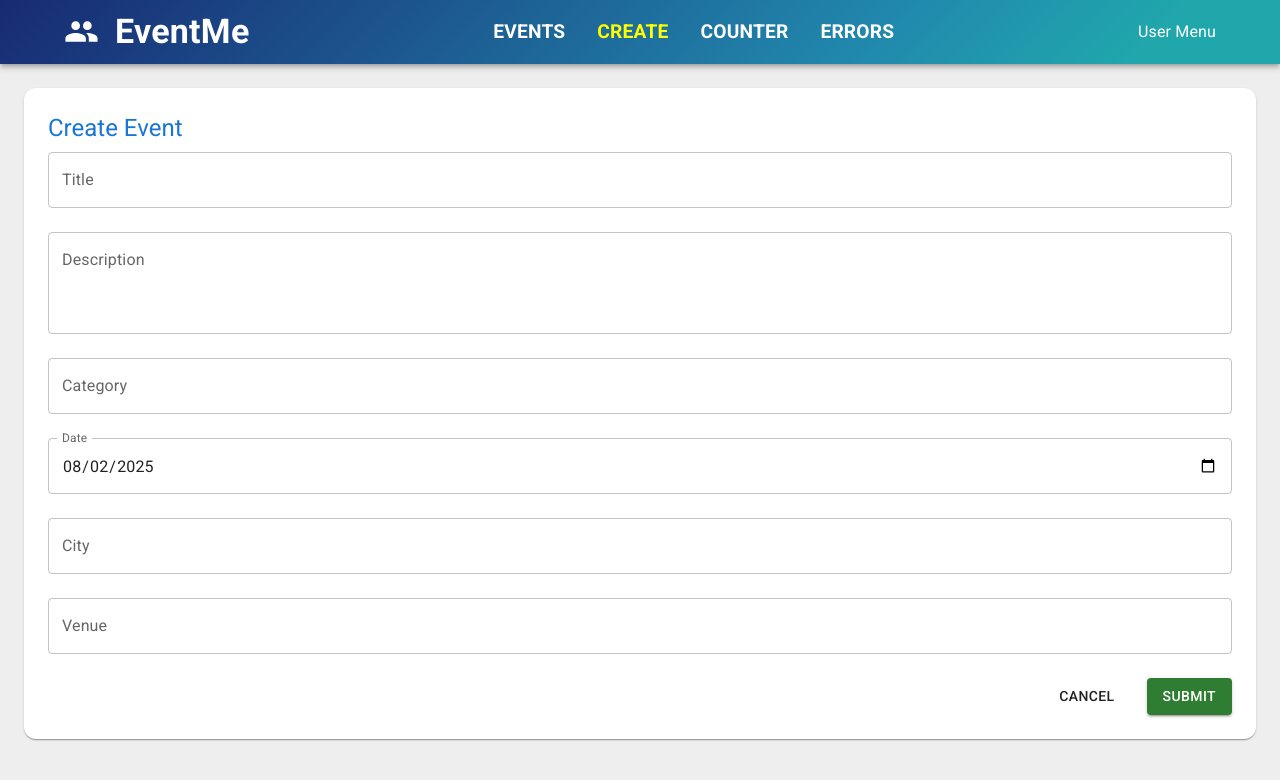
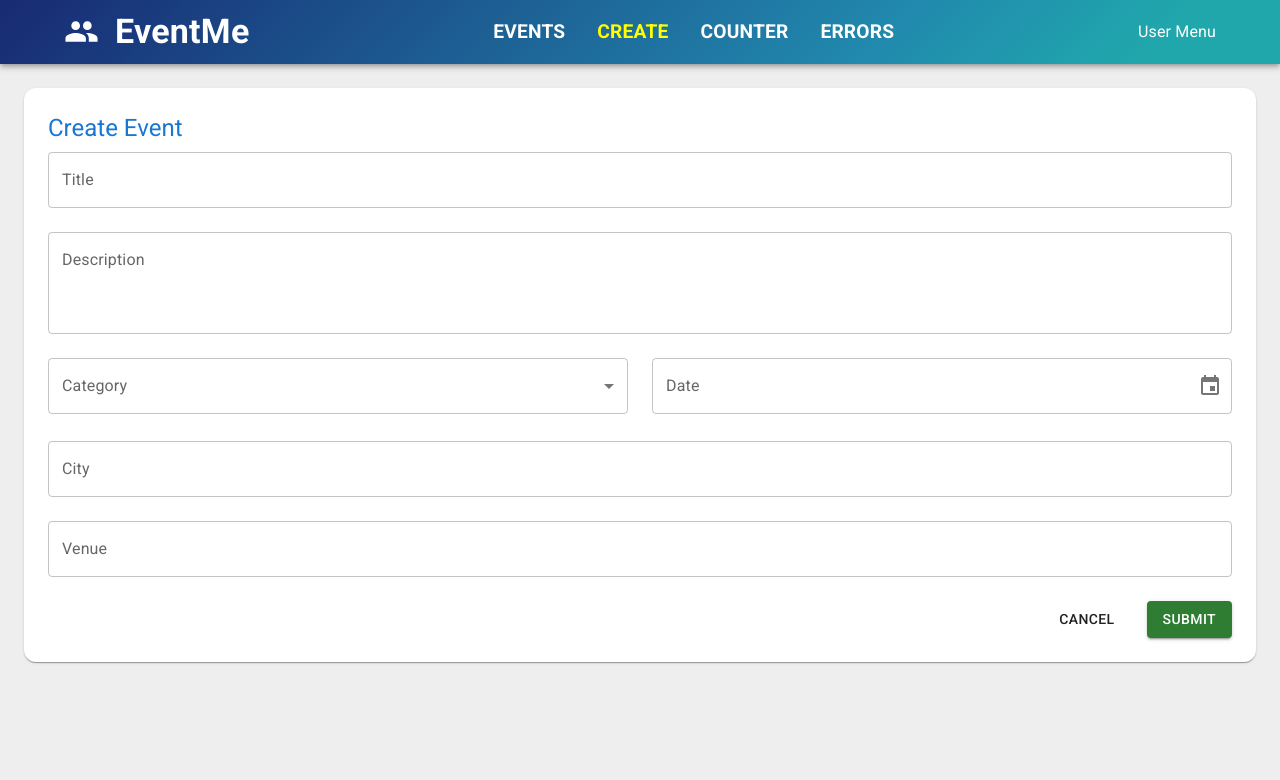
Before and after one commit to bendickman/event-me, a React (Vite) app in the folder Source/event-me-client-app/: page /create-event in a window 1280 px wide. Shown: the top 780 px of the page. Built offline with nearby package versions, Linux system fonts and the light colour scheme.

Commit message:
form components and validation

```diff
--- a/Source/event-me-client-app/package.json
+++ b/Source/event-me-client-app/package.json
@@ -13,8 +13,10 @@
     "@emotion/react": "^11.14.0",
     "@emotion/styled": "^11.14.1",
     "@fontsource/roboto": "^5.2.6",
+    "@hookform/resolvers": "^5.2.1",
     "@mui/icons-material": "^6.5.0",
     "@mui/material": "^6.5.0",
+    "@mui/x-date-pickers": "^8.10.0",
     "@tanstack/react-query": "^5.84.1",
     "@tanstack/react-query-devtools": "^5.84.1",
     "axios": "^1.11.0",
@@ -24,8 +26,10 @@
     "react": "^19.1.0",
     "react-calendar": "^6.0.0",
     "react-dom": "^19.1.0",
+    "react-hook-form": "^7.62.0",
     "react-router": "^7.7.1",
-    "react-toastify": "^11.0.5"
+    "react-toastify": "^11.0.5",
+    "zod": "^4.0.17"
   },
   "devDependencies": {
     "@eslint/js": "^9.30.1",
--- /dev/null
+++ b/Source/event-me-client-app/src/app/shared/components/DateTimeInput.tsx
@@ -0,0 +1,26 @@
+import { type FieldValues, useController, type UseControllerProps } from "react-hook-form"
+import {DateTimePicker, type DateTimePickerProps} from '@mui/x-date-pickers';
+
+type Props<T extends FieldValues> = {} & UseControllerProps<T> & DateTimePickerProps<boolean>
+
+export default function DateTimeInput<T extends FieldValues>(props: Props<T>) {
+    const { field, fieldState } = useController({ ...props });
+
+    return (
+        <DateTimePicker
+            {...props}
+            value={field.value ? new Date(field.value) : null}
+            onChange={value => {
+                field.onChange(new Date(value!))
+            }}
+            sx={{width: '100%'}}
+            slotProps={{
+                textField: {
+                    onBlur: field.onBlur,
+                    error: !!fieldState.error,
+                    helperText: fieldState.error?.message
+                }
+            }}
+        />
+    )
+}
--- /dev/null
+++ b/Source/event-me-client-app/src/app/shared/components/SelectInput.tsx
@@ -0,0 +1,30 @@
+import { FormControl, FormHelperText, InputLabel, MenuItem, Select } from "@mui/material";
+import type { SelectInputProps } from "@mui/material/Select/SelectInput";
+import { type FieldValues, useController, type UseControllerProps } from "react-hook-form"
+
+type Props<T extends FieldValues> = {
+    items: {text: string, value: string}[];
+    label: string;
+} & UseControllerProps<T> & Partial<SelectInputProps>
+
+export default function SelectInput<T extends FieldValues>(props: Props<T>) {
+    const {field, fieldState} = useController({...props});
+
+    return (
+        <FormControl fullWidth error={!!fieldState.error}>
+            <InputLabel>{props.label}</InputLabel>
+            <Select
+                value={field.value || ''}
+                label={props.label}
+                onChange={field.onChange}
+            >
+                {props.items.map(item => (
+                    <MenuItem key={item.value} value={item.value}>
+                        {item.text}
+                    </MenuItem>
+                ))}
+            </Select>
+            <FormHelperText>{fieldState.error?.message}</FormHelperText>
+        </FormControl>
+    )
+}
--- /dev/null
+++ b/Source/event-me-client-app/src/app/shared/components/TextInput.tsx
@@ -0,0 +1,20 @@
+import { TextField, type TextFieldProps } from "@mui/material";
+import { type FieldValues, useController, type UseControllerProps } from "react-hook-form"
+
+type Props<T extends FieldValues> = {} & UseControllerProps<T> & TextFieldProps
+
+export default function TextInput<T extends FieldValues>(props: Props<T>) {
+    const {field, fieldState} = useController({...props});
+
+    return (
+        <TextField
+            {...props}
+            {...field}
+            value={field.value || ''}
+            fullWidth
+            variant="outlined"
+            error={!!fieldState.error}
+            helperText={fieldState.error?.message}
+        />
+    )
+}
--- a/Source/event-me-client-app/src/features/events/details/EventDetailsHeader.tsx
+++ b/Source/event-me-client-app/src/features/events/details/EventDetailsHeader.tsx
@@ -64,7 +64,7 @@
                                 variant="contained"
                                 color="primary"
                                 component={Link}
-                                to={`/manage/eventId`}
+                                to={`/edit-event/${appEvent.id}`}
                                 disabled={isCancelled}
                             >
                                 Manage Event
--- a/Source/event-me-client-app/src/features/events/form/EventForm.tsx
+++ b/Source/event-me-client-app/src/features/events/form/EventForm.tsx
@@ -1,34 +1,45 @@
-import { Box, Button, Paper, TextField, Typography } from "@mui/material";
-import type { FormEvent } from "react";
+import { Box, Button, Paper, Typography } from "@mui/material";
 import { useAppEvents } from "../../../lib/hooks/useAppEvents";
 import { useNavigate, useParams } from "react-router";
+import { useForm } from 'react-hook-form'
+import { useEffect } from "react";
+import { eventSchema, type EventSchema } from "../../../lib/schemas/eventSchema";
+import { zodResolver } from '@hookform/resolvers/zod';
+import TextInput from "../../../app/shared/components/TextInput";
+import SelectInput from "../../../app/shared/components/SelectInput";
+import { categoryOptions } from "./categoryOptions";
+import DateTimeInput from "../../../app/shared/components/DateTimeInput";
 
 export default function EventForm() {
+  const { control, register, reset, handleSubmit} = useForm<EventSchema>({
+    mode: 'onTouched',
+    resolver: zodResolver(eventSchema)
+  });
+  const navigate = useNavigate();
   const { id } = useParams();
   const { updateAppEvent, createAppEvent, appEvent, isLoadingAppEvent } = useAppEvents(id);
-  const navigate = useNavigate();
 
-  const handleSubmit = async (event: FormEvent<HTMLFormElement>) => {
-    event.preventDefault();
+  useEffect(() => {
+    if (appEvent) {
+      reset(appEvent);
+    }
 
-    const formData = new FormData(event.currentTarget);
+  }, [appEvent, reset])
 
-    const data: { [key: string]: FormDataEntryValue } = {};
-
-    formData.forEach((value, key) => {
-      data[key] = value;
-    });
-
-    if (appEvent) {
-      data.id = appEvent.id;
-      await updateAppEvent.mutateAsync(data as unknown as AppEvent);
-      navigate(`/events/${appEvent.id}`);
-    } else {
-      createAppEvent.mutate(data as unknown as AppEvent, {
-        onSuccess: (id) => {
-          navigate(`/events/${id}`);
-        }
-      });
+  const onSubmit = async (data: EventSchema) => {
+    try {
+      if (appEvent) {
+        const updatedAppEvent = {...appEvent, ...data};
+        updateAppEvent.mutate(updatedAppEvent, {
+          onSuccess: () => navigate(`/events/${updatedAppEvent.id}`)
+        })
+      } else {
+        createAppEvent.mutate(data, {
+          onSuccess: (id) => navigate(`/events/${id}`)
+        })
+      }
+    } catch (error){
+      console.log(error);
     }
   }
 
@@ -39,18 +50,20 @@
       <Typography variant="h5" gutterBottom color="primary">
         {appEvent ? 'Edit Event' : 'Create Event'}
       </Typography>
-      <Box component='form' onSubmit={handleSubmit} display='flex' flexDirection='column' gap={3}>
-        <TextField name='title' label='Title' defaultValue={appEvent?.title} />
-        <TextField name='description' label='Description' multiline rows={3} defaultValue={appEvent?.description} />
-        <TextField name='category' label='Category' defaultValue={appEvent?.category} />
-        <TextField name='date' label='Date' type="date"
-          defaultValue={appEvent?.date
-            ? new Date(appEvent.date).toISOString().split('T')[0]
-            : new Date().toISOString().split('T')[0]
-          }
-        />
-        <TextField name='city' label='City' defaultValue={appEvent?.city} />
-        <TextField name='venue' label='Venue' defaultValue={appEvent?.venue} />
+      <Box component='form' onSubmit={handleSubmit(onSubmit)} display='flex' flexDirection='column' gap={3}>
+        <TextInput label='Title' name='title' control={control}></TextInput>
+        <TextInput label='Description' control={control} name='description' multiline rows={3} />
+        <Box display='flex' gap={3}>
+            <SelectInput
+                items={categoryOptions}
+                label='Category'
+                control={control}
+                name='category'
+            />
+            <DateTimeInput label='Date' control={control} name='date' />
+        </Box>
+        <TextInput label='City' control={control} name='city' />
+        <TextInput label='Venue' control={control} name='venue' />
         <Box display='flex' justifyContent='end' gap={3}>
           <Button color="inherit">Cancel</Button>
           <Button
--- /dev/null
+++ b/Source/event-me-client-app/src/features/events/form/categoryOptions.ts
@@ -0,0 +1,8 @@
+export const categoryOptions = [
+    {text: 'Drinks', value: 'drinks'},
+    {text: 'Culture', value: 'culture'},
+    {text: 'Film', value: 'film'},
+    {text: 'Food', value: 'food'},
+    {text: 'Music', value: 'music'},
+    {text: 'Travel', value: 'travel'},
+]
--- a/Source/event-me-client-app/src/lib/hooks/useAppEvents.ts
+++ b/Source/event-me-client-app/src/lib/hooks/useAppEvents.ts
@@ -27,8 +27,8 @@
     });
 
     const updateAppEvent = useMutation({
-        mutationFn: async (appEvent: AppEvent) => {
-            await agent.put(`/event/${appEvent.id}`, appEvent)
+        mutationFn: async (updatedAppEvent: AppEvent) => {
+            await agent.put('event', updatedAppEvent)
         },
         onSuccess: async () => {
             await queryClient.invalidateQueries({
--- /dev/null
+++ b/Source/event-me-client-app/src/lib/schemas/eventSchema.ts
@@ -0,0 +1,19 @@
+import { z } from 'zod';
+
+const requiredString = (fieldName: string) => z
+    .string({ message: `${fieldName} is required`})
+    .min(1, {message: `${fieldName} is required`}
+)
+
+export const eventSchema = z.object({
+    title: requiredString('Title'),
+    description: requiredString('Description'),
+    category: requiredString('Category'),
+    date: z.coerce.date({
+        message: 'Date is required'
+    }),
+    venue: requiredString('Venue'),
+    city: requiredString('City'),
+})
+
+export type EventSchema = z.infer<typeof eventSchema>;
--- a/Source/event-me-client-app/src/lib/types/index.d.ts
+++ b/Source/event-me-client-app/src/lib/types/index.d.ts
@@ -7,8 +7,6 @@
   isCancelled: boolean
   city: string
   venue: string
-  latitude: number
-  longitude: number
 }
 
 type PaginatedResults<T> = {
--- a/Source/event-me-client-app/src/main.tsx
+++ b/Source/event-me-client-app/src/main.tsx
@@ -12,11 +12,14 @@
 import { router } from './app/router/Routes';
 import { store, StoreContext } from './lib/stores/store';
 import { ToastContainer } from 'react-toastify'
+import { LocalizationProvider } from '@mui/x-date-pickers';
+import { AdapterDateFns } from '@mui/x-date-pickers/AdapterDateFns';
 
 const queryClient = new QueryClient();
 
 createRoot(document.getElementById('root')!).render(
   <StrictMode>
+    <LocalizationProvider dateAdapter={AdapterDateFns}>
       <StoreContext.Provider value={store}>
         <QueryClientProvider client={queryClient}>
           <ReactQueryDevtools />
@@ -24,5 +27,6 @@
           <RouterProvider router={router} />
         </QueryClientProvider>
       </StoreContext.Provider>
+    </LocalizationProvider>
   </StrictMode>,
 )
```
Also changed, not shown: 2 other files (tests, documents, lock files or other folders). Lines whose indentation alone changed are shown as unchanged.
